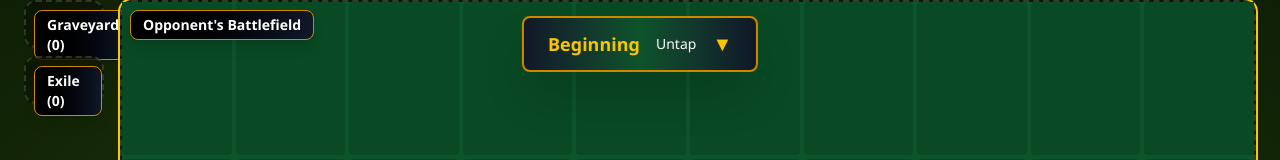
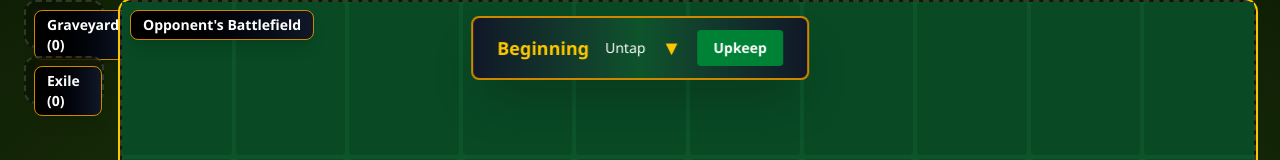
Before and after one commit to ColbyHman/magic-web, a React (Vite) app: page / in a window 1280 px wide. Shown: the top 160 px of the page. Built offline with nearby package versions, Linux system fonts and the light colour scheme.

Commit message:
Improve step logic

```diff
--- a/src/components/PhaseIndicator.tsx
+++ b/src/components/PhaseIndicator.tsx
@@ -42,8 +42,38 @@ export const PhaseIndicator: React.FC = React.memo(() => {
 
   const [isExpanded, setIsExpanded] = React.useState(false);
 
-  const showEndButton = currentPhase === 'main1' || currentPhase === 'main2' || currentPhase === 'combat';
-  const showPassButton = currentPhase === 'ending' && currentStep === 'end_step';
+  const showEndButton = currentPhase === 'main1' || currentPhase === 'main2';
+  const showPassButton = currentPhase === 'ending' && currentStep === 'cleanup';
+
+  // Determine the next step button text
+  const getNextStepText = (): string => {
+    if (showPassButton) return 'Pass';
+
+    const nextStepMap: Record<string, string> = {
+      // Beginning Phase
+      'beginning-untap': 'Upkeep',
+      'beginning-upkeep': 'Draw',
+      'beginning-draw': 'Main Phase 1',
+      // Main Phase 1
+      'main1-main': 'Enter Combat',
+      // Combat Phase
+      'combat-begin_combat': 'Declare Attackers',
+      'combat-declare_attackers': 'Declare Blockers',
+      'combat-declare_blockers': 'Combat Damage',
+      'combat-combat_damage': 'End Combat',
+      'combat-end_combat': 'Main Phase 2',
+      // Main Phase 2
+      'main2-main': 'End Step',
+      // Ending Phase
+      'ending-end_step': 'Cleanup',
+      'ending-cleanup': 'Pass',
+    };
+
+    const key = `${currentPhase}-${currentStep}`;
+    return nextStepMap[key] || 'Next Step';
+  };
+
+  const nextStepButtonText = getNextStepText();
 
   return (
     <motion.div
@@ -54,8 +84,9 @@ export const PhaseIndicator: React.FC = React.memo(() => {
     >
       <div className="bg-gradient-to-r from-gray-900 via-green-900 to-gray-900 border-2 border-yellow-600 border-opacity-60 rounded-lg shadow-2xl backdrop-blur-sm bg-opacity-90">
         {/* Collapsed View */}
+        <div className="px-6 py-3 flex items-center gap-4">
           <div
-          className="px-6 py-3 cursor-pointer select-none flex items-center gap-4"
+            className="cursor-pointer select-none flex items-center gap-4 flex-1"
             onClick={() => setIsExpanded(!isExpanded)}
           >
             <div className="text-yellow-400 font-bold text-lg">
@@ -73,6 +104,36 @@ export const PhaseIndicator: React.FC = React.memo(() => {
             </motion.div>
           </div>
 
+          {/* Action Buttons - Always Visible */}
+          <div className="flex gap-2">
+            <button
+              onClick={(e) => {
+                e.stopPropagation();
+                showPassButton ? passToNextTurn() : advanceStep();
+              }}
+              className={`${
+                showPassButton
+                  ? 'bg-purple-700 hover:bg-purple-600'
+                  : 'bg-green-700 hover:bg-green-600'
+              } text-white font-bold py-2 px-4 rounded transition-colors text-sm`}
+            >
+              {nextStepButtonText}
+            </button>
+
+            {showEndButton && (
+              <button
+                onClick={(e) => {
+                  e.stopPropagation();
+                  skipToEnd();
+                }}
+                className="bg-blue-700 hover:bg-blue-600 text-white font-bold py-2 px-4 rounded transition-colors text-sm"
+              >
+                End
+              </button>
+            )}
+          </div>
+        </div>
+
         {/* Expanded View */}
         <AnimatePresence>
           {isExpanded && (
@@ -83,7 +144,7 @@ export const PhaseIndicator: React.FC = React.memo(() => {
               transition={{ duration: 0.2 }}
               className="overflow-hidden border-t border-yellow-600 border-opacity-30"
             >
-              <div className="px-6 py-4 space-y-3">
+              <div className="px-6 py-4">
                 {/* All Steps for Current Phase */}
                 <div className="space-y-1">
                   {phaseSteps[currentPhase].map((step) => (
@@ -99,43 +160,6 @@ export const PhaseIndicator: React.FC = React.memo(() => {
                     </div>
                   ))}
                 </div>
-
-                {/* Action Buttons */}
-                <div className="flex gap-2 pt-2">
-                  <button
-                    onClick={(e) => {
-                      e.stopPropagation();
-                      advanceStep();
-                    }}
-                    className="flex-1 bg-green-700 hover:bg-green-600 text-white font-bold py-2 px-4 rounded transition-colors"
-                  >
-                    Next Step
-                  </button>
-
-                  {showEndButton && (
-                    <button
-                      onClick={(e) => {
-                        e.stopPropagation();
-                        skipToEnd();
-                      }}
-                      className="flex-1 bg-blue-700 hover:bg-blue-600 text-white font-bold py-2 px-4 rounded transition-colors"
-                    >
-                      End
-                    </button>
-                  )}
-
-                  {showPassButton && (
-                    <button
-                      onClick={(e) => {
-                        e.stopPropagation();
-                        passToNextTurn();
-                      }}
-                      className="flex-1 bg-purple-700 hover:bg-purple-600 text-white font-bold py-2 px-4 rounded transition-colors"
-                    >
-                      Pass
-                    </button>
-                  )}
-                </div>
               </div>
             </motion.div>
           )}
```
Lines whose indentation alone changed are shown as unchanged.
